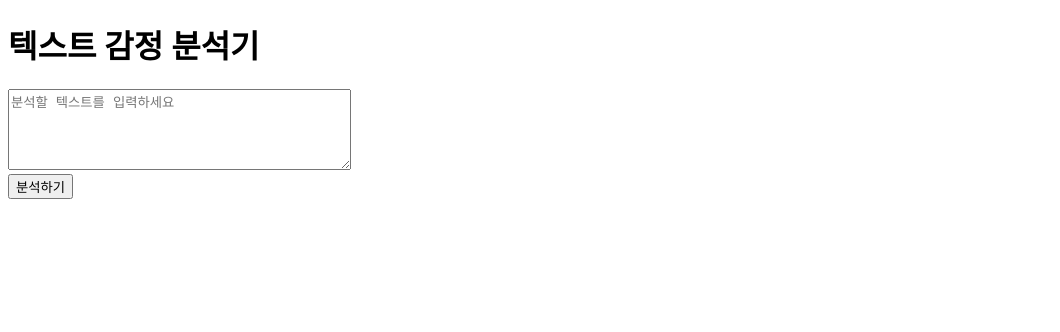
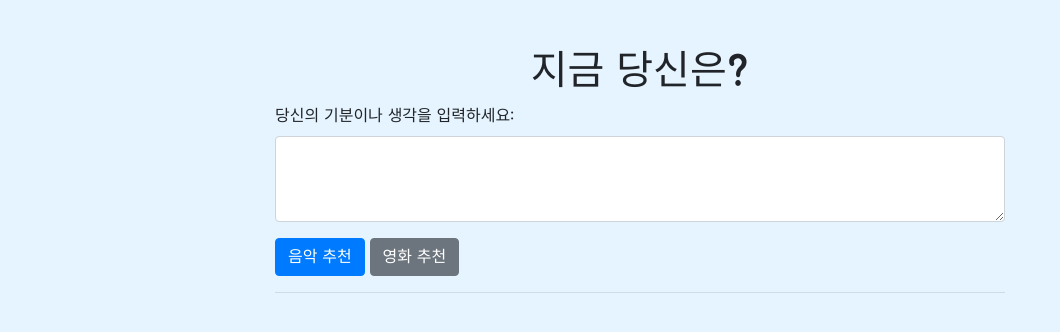
Before and after one commit to sssongminnn/ChaeRiSong_Web, a Flask app: page / in a window 1280 px wide. Shown: the top 332 px of the page, without its empty margins (0-1060 px from the left). Run offline with Flask 3, Linux system fonts and the light colour scheme; some libraries are stand-ins or nearby versions.

Commit message:
sixth commit

```diff
--- a/sentiment_analysis/app.py
+++ b/sentiment_analysis/app.py
@@ -10,7 +10,11 @@ API_URL = "https://clovastudio.stream.ntruss.com/testapp/v1/chat-completions/HCX
 
 # Spotify API 설정 (엑세스 토큰 하드코딩)
 spotify_url = "https://api.spotify.com/v1/recommendations"
-spotify_access_token = "BQCsmrRhQLqarY3wCL-P70BiDqfVrQ9J0XKVU4wVurhPnfTYlsyCS-6AV-NHE_0Zza5Q2gqCYNdDQjkVkkljNjwBLcPLFViyA6EI8zoRIOt8uNZ0VTs"  # 실제 Spotify Access Token으로 변경
+spotify_access_token = "BQAYd8Q6jKeRP0j0eWhizfDdBIZbbfdF6aaA7nDFvPPhs3qsTEcuKbUjw53nSVgC4GXKK0C3P13vpyKK9amRpIHG5jMh3EA0wRweLuF8LSm-LKaop6g"
+
+# TMDb API 설정 (영화 추천)
+tmdb_api_key = "21b8fb87add288dc03ffdcc53bf151c2"  # 실제 TMDb API 키로 변경
+tmdb_url = "https://api.themoviedb.org/3/discover/movie"
 
 def analyze_sentiment(text):
     headers = {
@@ -53,7 +57,7 @@ def analyze_sentiment(text):
                             content = data_json.split('"content":"')[1].split('"')[0]
                             if "감정: " in content:
                                 sentiment = content.split("감정: ")[-1].strip()
-                                break  # 첫 감정 표현만 저장하고 루프 종료
+                                break
                     except (IndexError, ValueError):
                         continue
 
@@ -91,9 +95,9 @@ def analyze():
 
     # Spotify 추천 API 파라미터
     spotify_params = {
-        'seed_genres': 'pop',  # 예시로 'pop' 장르 사용
+        'seed_genres': 'pop',
         'target_valence': target_valence,
-        'limit': 10  # 최대 10곡 추천
+        'limit': 10
     }
 
     try:
@@ -111,10 +115,42 @@ def analyze():
 
     random_track = random.choice(tracks)  # 랜덤으로 하나의 트랙 선택
 
-    # 감정 분석 결과와 음악 추천 결과를 함께 반환
+    # 감정 분석 결과에 따라 TMDb API 호출 (영화 추천)
+    if "긍정" in sentiment:
+        genre = "35"  # Comedy
+    elif "부정" in sentiment:
+        genre = "18"  # Drama
+    else:
+        genre = "12"  # Adventure (중립적인 분위기)
+
+    tmdb_params = {
+        'api_key': tmdb_api_key,
+        'with_genres': genre,
+        'sort_by': 'popularity.desc',
+        'language': 'ko-KR',
+        'page': 1
+    }
+
+    try:
+        tmdb_response = requests.get(tmdb_url, params=tmdb_params)
+        tmdb_response.raise_for_status()  # 응답 오류 확인
+    except requests.exceptions.RequestException as e:
+        return jsonify({"error": f"Failed to fetch movie recommendations: {str(e)}"}), 500
+
+    tmdb_result = tmdb_response.json()
+
+    # 랜덤으로 하나의 영화 선택
+    movies = tmdb_result.get('results', [])
+    if not movies:
+        return jsonify({"error": "No movie recommendations found"}), 500
+
+    random_movie = random.choice(movies)  # 랜덤으로 하나의 영화 선택
+
+    # 감정 분석 결과와 음악 및 영화 추천 결과를 함께 반환
     return jsonify({
         "sentiment": sentiment,
-        "music_recommendation": random_track  # 랜덤으로 선택한 트랙만 반환
+        "music_recommendation": random_track,  # 랜덤으로 선택한 트랙 반환
+        "movie_recommendation": random_movie  # 랜덤으로 선택한 영화 반환
     })
 
 if __name__ == '__main__':
--- /dev/null
+++ b/sentiment_analysis/client_secret.json
@@ -0,0 +1 @@
+{"web":{"client_id":"1012186707652-v5dv1j1k7gt9s4ldqnu356ecah5hdjif.apps.googleusercontent.com","project_id":"analysis-440908","auth_uri":"https://accounts.google.com/o/oauth2/auth","token_uri":"https://oauth2.googleapis.com/token","auth_provider_x509_cert_url":"https://www.googleapis.com/oauth2/v1/certs","client_secret":"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","redirect_uris":["http://localhost:5000/oauth2callback"]}}
--- a/sentiment_analysis/templates/index.html
+++ b/sentiment_analysis/templates/index.html
@@ -1,55 +1,129 @@
 <!DOCTYPE html>
-<html lang="en">
+<html lang="ko">
 <head>
     <meta charset="UTF-8">
     <meta name="viewport" content="width=device-width, initial-scale=1.0">
-    <title>감정 분석 웹 애플리케이션</title>
+    <title>감정 분석 및 추천 시스템</title>
+    <link rel="stylesheet" href="https://stackpath.bootstrapcdn.com/bootstrap/4.5.2/css/bootstrap.min.css">
+    <link href="https://fonts.googleapis.com/css2?family=Jua&display=swap" rel="stylesheet">
+    <script src="https://code.jquery.com/jquery-3.5.1.min.js"></script>
+    <style>
+        *{
+        font-family: "Jua", serif;
+        font-weight: 400;
+        font-style: normal;
+        }
+        body{
+            background-color: rgba(206, 235, 255, 0.5);
+        }
+    </style>
 </head>
 <body>
-    <h1>텍스트 감정 분석기</h1>
-    <textarea id="textInput" rows="5" cols="40" placeholder="분석할 텍스트를 입력하세요"></textarea><br>
-    <button onclick="sendAnalyzeRequest()">분석하기</button>
+    <div class="container mt-5">
+        <h1 class="text-center">지금 당신은?</h1>
+        <div class="row justify-content-center">
+            <div class="col-md-8">
+                <form id="analyzeForm">
+                    <div class="form-group">
+                        <label for="userText">당신의 기분이나 생각을 입력하세요:</label>
+                        <textarea id="userText" class="form-control" rows="3" required></textarea>
+                    </div>
+                </form>
 
-    <div id="result"></div>
-    <audio id="audioPlayer" controls style="display: none; margin-top: 20px;"></audio>
+                <button type="button" class="btn btn-primary" id="musicBtn">음악 추천</button>
+                <button type="button" class="btn btn-secondary" id="movieBtn">영화 추천</button>
+
+                <hr>
+
+                <div id="result" style="display: none;">
+                    <h3>감정 분석 결과:</h3>
+                    <p><strong>감정:</strong> <span id="sentiment"></span></p>
+                </div>
+
+                <div id="musicRecommendation" style="display: none;">
+                    <h3>음악 추천:</h3>
+                    <p><strong>제목:</strong> <span id="musicTitle"></span></p>
+                    <p><strong>아티스트:</strong> <span id="musicArtist"></span></p>
+                    <iframe id="spotifyPlayer" style="width: 100%; height: 80px;" frameborder="0" allowtransparency="true" allow="encrypted-media"></iframe>
+                </div>
+
+                <div id="movieRecommendation" style="display: none;">
+                    <h3>영화 추천:</h3>
+                    <p><strong>제목:</strong> <span id="movieTitle"></span></p>
+                    <p><strong>개봉일:</strong> <span id="movieReleaseDate"></span></p>
+                    <p><strong>줄거리:</strong> <span id="movieOverview"></span></p>
+                    <p><strong>포스터:</strong></p>
+                    <img id="moviePoster" style="width: 200px;" alt="Movie Poster">
+                </div>
+            </div>
+        </div>
+    </div>
 
     <script>
-        function sendAnalyzeRequest() {
-            const text = document.getElementById('textInput').value;
+        $(document).ready(function() {
+            $("#musicBtn").click(function() {
+                let userText = $("#userText").val();
 
-            fetch('/analyze', {
-                method: 'POST',
-                headers: {
-                    'Content-Type': 'application/json'
-                },
-                body: JSON.stringify({ text: text })
-            })
-            .then(response => response.json())
-            .then(data => {
-                if (data.error) {
-                    document.getElementById('result').innerHTML = `오류: ${data.error}`;
-                    document.getElementById('audioPlayer').style.display = 'none'; // 오류가 있을 경우 재생바 숨기기
-                } else {
-                    document.getElementById('result').innerHTML = `감정: ${data.sentiment} <br> 추천 음악: ${data.music_recommendation.name} by ${data.music_recommendation.artists[0].name}`;
+                $.ajax({
+                    url: "/analyze",
+                    type: "POST",
+                    contentType: "application/json",
+                    data: JSON.stringify({ text: userText }),
+                    success: function(response) {
+                        // 감정 분석 결과 표시
+                        $("#result").show();
+                        $("#sentiment").text(response.sentiment);
 
-                    // 미리듣기 URL이 있는 경우에만 오디오 재생
-                    const previewUrl = data.music_recommendation.preview_url;
-                    if (previewUrl) {
-                        const audioPlayer = document.getElementById('audioPlayer');
-                        audioPlayer.src = previewUrl;
-                        audioPlayer.style.display = 'block'; // 오디오 재생바 표시
-                        audioPlayer.play(); // 자동으로 음악 재생
-                    } else {
-                        document.getElementById('audioPlayer').style.display = 'none';
-                        document.getElementById('result').innerHTML += `<br>미리듣기를 사용할 수 없습니다.`;
+                        // 음악 추천만 표시
+                        $("#musicRecommendation").show();
+                        $("#movieRecommendation").hide();
+
+                        const music = response.music_recommendation;
+                        $("#musicTitle").text(music.name);
+                        $("#musicArtist").text(music.artists.map(artist => artist.name).join(", "));
+
+                        const trackId = music.uri.split(':')[2]; // Spotify URI에서 트랙 ID 추출
+                        $("#spotifyPlayer").attr("src", `https://open.spotify.com/embed/track/${trackId}`);
+                    },
+                    error: function(xhr) {
+                        alert("에러가 발생했습니다: " + xhr.responseJSON.error);
                     }
-                }
-            })
-            .catch(error => {
-                document.getElementById('result').innerHTML = `오류 발생: ${error}`;
-                document.getElementById('audioPlayer').style.display = 'none'; // 오류가 있을 경우 재생바 숨기기
+                });
             });
-        }
+
+            $("#movieBtn").click(function() {
+                let userText = $("#userText").val();
+
+                $.ajax({
+                    url: "/analyze",
+                    type: "POST",
+                    contentType: "application/json",
+                    data: JSON.stringify({ text: userText }),
+                    success: function(response) {
+                        // 감정 분석 결과 표시
+                        $("#result").show();
+                        $("#sentiment").text(response.sentiment);
+
+                        // 영화 추천만 표시
+                        $("#movieRecommendation").show();
+                        $("#musicRecommendation").hide();
+
+                        const movie = response.movie_recommendation;
+                        $("#movieTitle").text(movie.title);
+                        $("#movieReleaseDate").text(movie.release_date);
+                        $("#movieOverview").text(movie.overview);
+
+                        // 영화 포스터 URL 조합
+                        const posterPath = movie.poster_path;
+                        const posterUrl = `https://image.tmdb.org/t/p/w500${posterPath}`;
+                        $("#moviePoster").attr("src", posterUrl);
+                    },
+                    error: function(xhr) {
+                        alert("에러가 발생했습니다: " + xhr.responseJSON.error);
+                    }
+                });
+            });
+        });
     </script>
 </body>
 </html>
```
Also changed, not shown: 2 other files.
